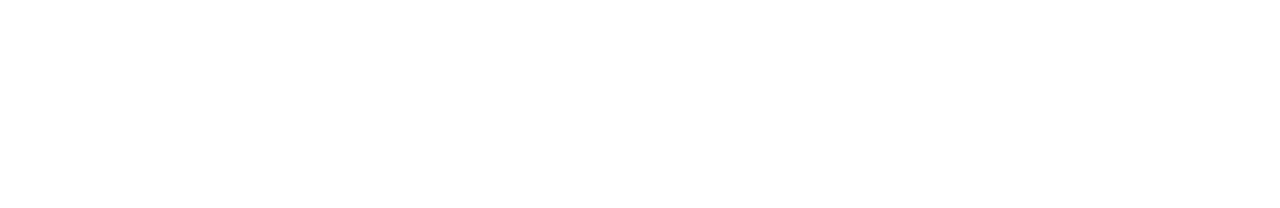
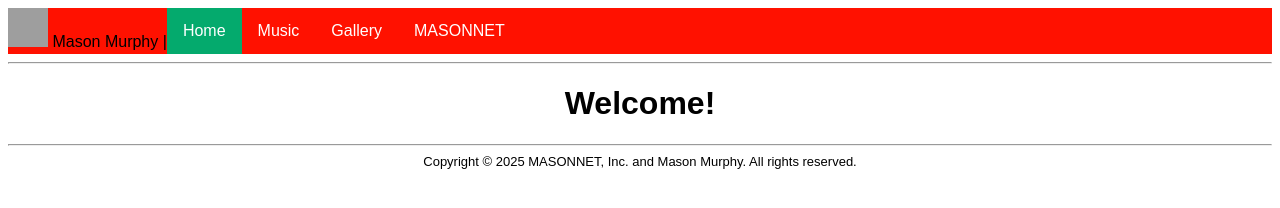
Before and after one commit to masonnetincusa/masonmurphy, a plain HTML site: page index.html in a window 1280 px wide. Drawn offline with Linux system fonts and the light colour scheme; grey boxes are pictures that could not be loaded.

Commit message:
Update index.html

```diff
--- a/index.html
+++ b/index.html
@@ -1,3 +1,53 @@
 <html>
   <title>Mason Murphy</title>
+  <style>
+    body {
+      font-family: Arial, sans-serif;
+    }
+  </style>
+  <style>
+img {
+text-align: center;
+}
+
+ul {
+  list-style-type: none;
+  margin: 0;
+  padding: 0;
+  overflow: hidden;
+  background-color: #ff1100;
+}
+
+li {
+  float: left;
+}
+
+li a {
+  display: block;
+  color: white;
+  text-align: center;
+  padding: 14px 16px;
+  text-decoration: none;
+}
+
+li a:hover:not(.active) {
+  background-color: #111;
+}
+
+.active {
+  background-color: #04AA6D;
+}
+</style>
+
+<ul>
+  <li><img src="https://lh5.googleusercontent.com/8k0O14QnvoCDqY58S9CLDK21pPLh-BeEVO4SI1w5g1vEWvVaqQs5cXncDMmQ1xj-h6nZ1OTqrEO1wvbA4gsDshAgmaNEwZ8gIZ26L8K6FuM6D0dw8vfyDBoX_sCsFls5gg=w1280" height="39" width="40" class="img"/> Mason Murphy | </li>
+  <li><a class="active" href="#home">Home</a></li>
+  <li><a href="#music">Music</a></li>
+  <li><a href="#gallery">Gallery</a></li>
+  <li><a href="https://www.masonnet.org">MASONNET</a></li>
+</ul>
+  <hr>
+<center><h1>Welcome!</h1></center>
+  <hr>
+  <center><font size="2">Copyright &copy; 2025 MASONNET, Inc. and Mason Murphy. All rights reserved.</font></center>
 </html>
```
